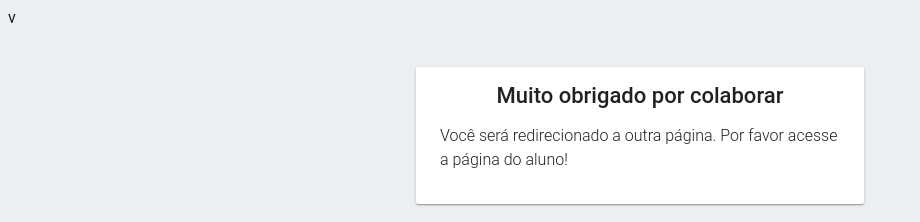
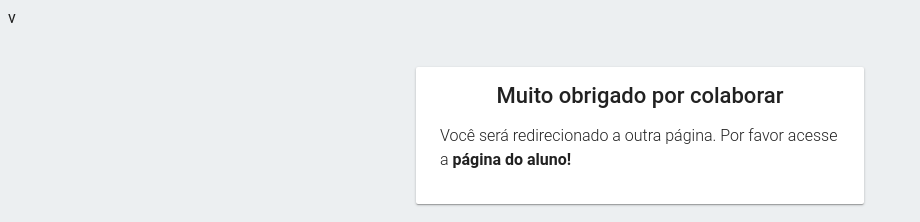
Before and after one commit to Patrick8991/Projeto-2, a plain HTML site: page index.html in a window 1280 px wide. Shown: the top 222 px of the page, without its empty margins (0-920 px from the left). Drawn offline with Linux system fonts and the light colour scheme.

Commit message:
bold add

```diff
--- a/index.html
+++ b/index.html
@@ -72,7 +72,7 @@ window.location.replace(destino);
 
     <div id="message">
       <h1>Muito obrigado por colaborar</h1>
-      <p>Você será redirecionado a outra página. Por favor acesse a página do aluno!</p>
+      <p>Você será redirecionado a outra página. Por favor acesse a <b>página do aluno!</b></p>
     </div>
     <table>
       <tr>
```
